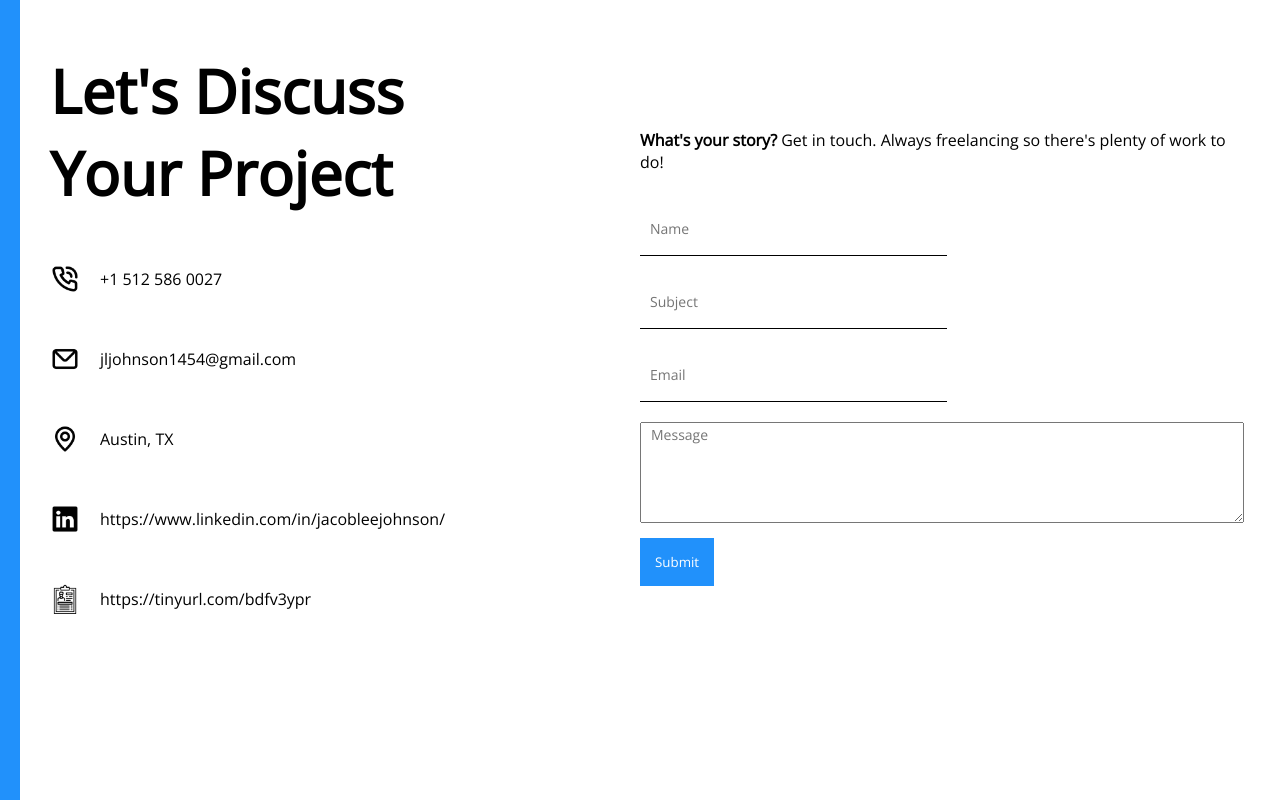
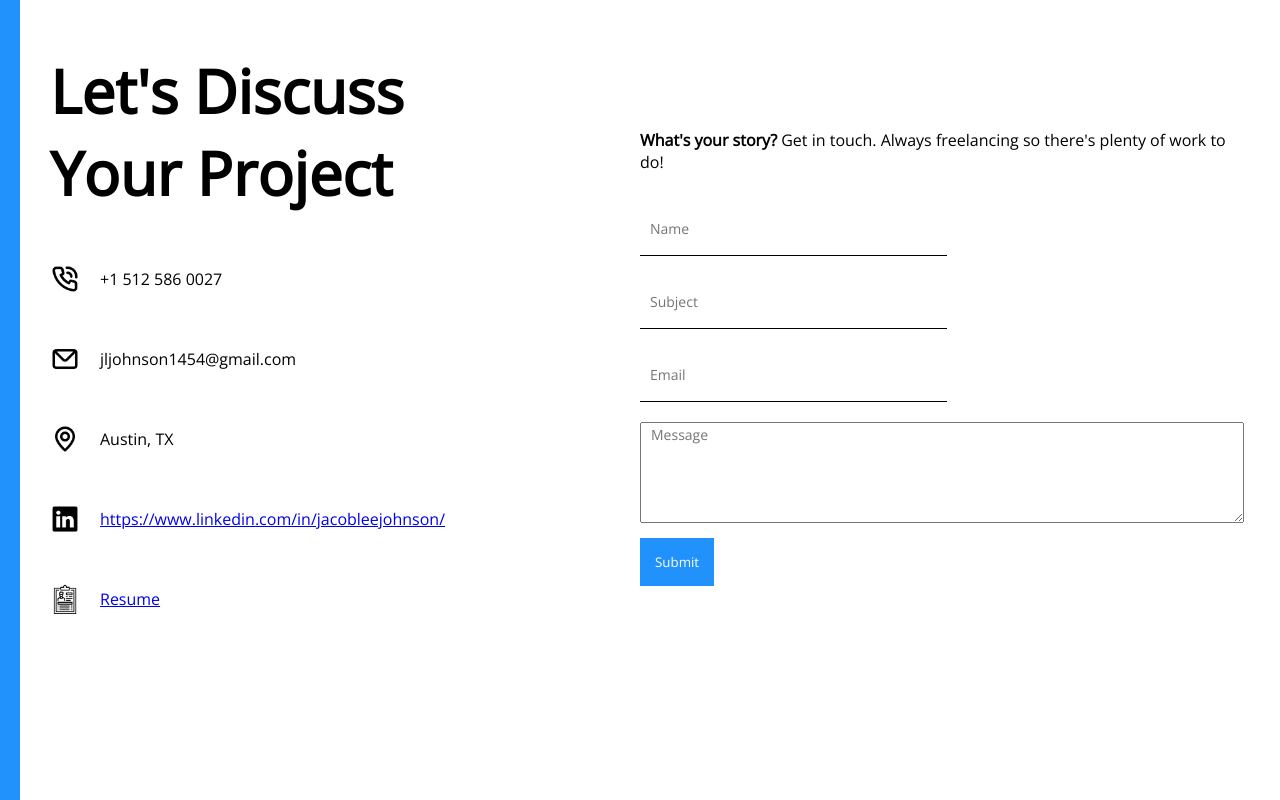
Before and after one commit to jljohnson1454/My-Portfolio-2022, a React (Create React App) app: page / in a window 1280 px wide. Shown: the part 2580-3380 px from the top of the page. Built offline with nearby package versions, Linux system fonts and the light colour scheme; a web font is replaced by a local one.

Commit message:
added hyperlinks

```diff
--- a/src/components/contact/Contact.jsx
+++ b/src/components/contact/Contact.jsx
@@ -64,7 +64,7 @@
                     alt=""
                     className="c-icon"
                     />
-                    https://www.linkedin.com/in/jacobleejohnson/
+                    <a href="https://www.linkedin.com/in/jacobleejohnson/">https://www.linkedin.com/in/jacobleejohnson/</a>
                 </div>
                 <div className="c-info-item">
                     <img
@@ -72,7 +72,7 @@
                     alt=""
                     className="c-icon"
                     />
-                    https://tinyurl.com/bdfv3ypr
+                    <a href="https://tinyurl.com/bdfv3ypr">Resume</a>
                 </div>
 
             </div>
```
